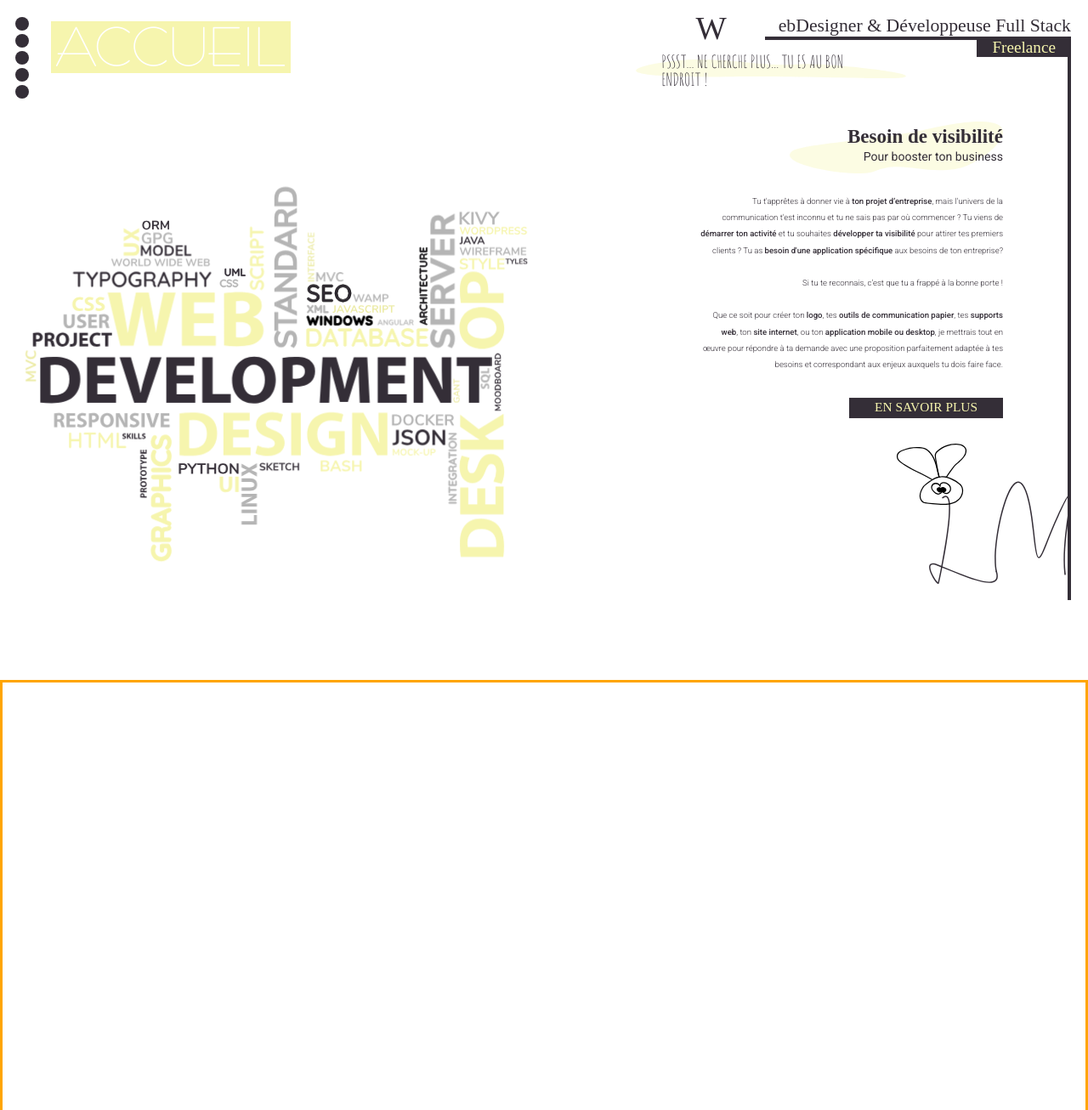
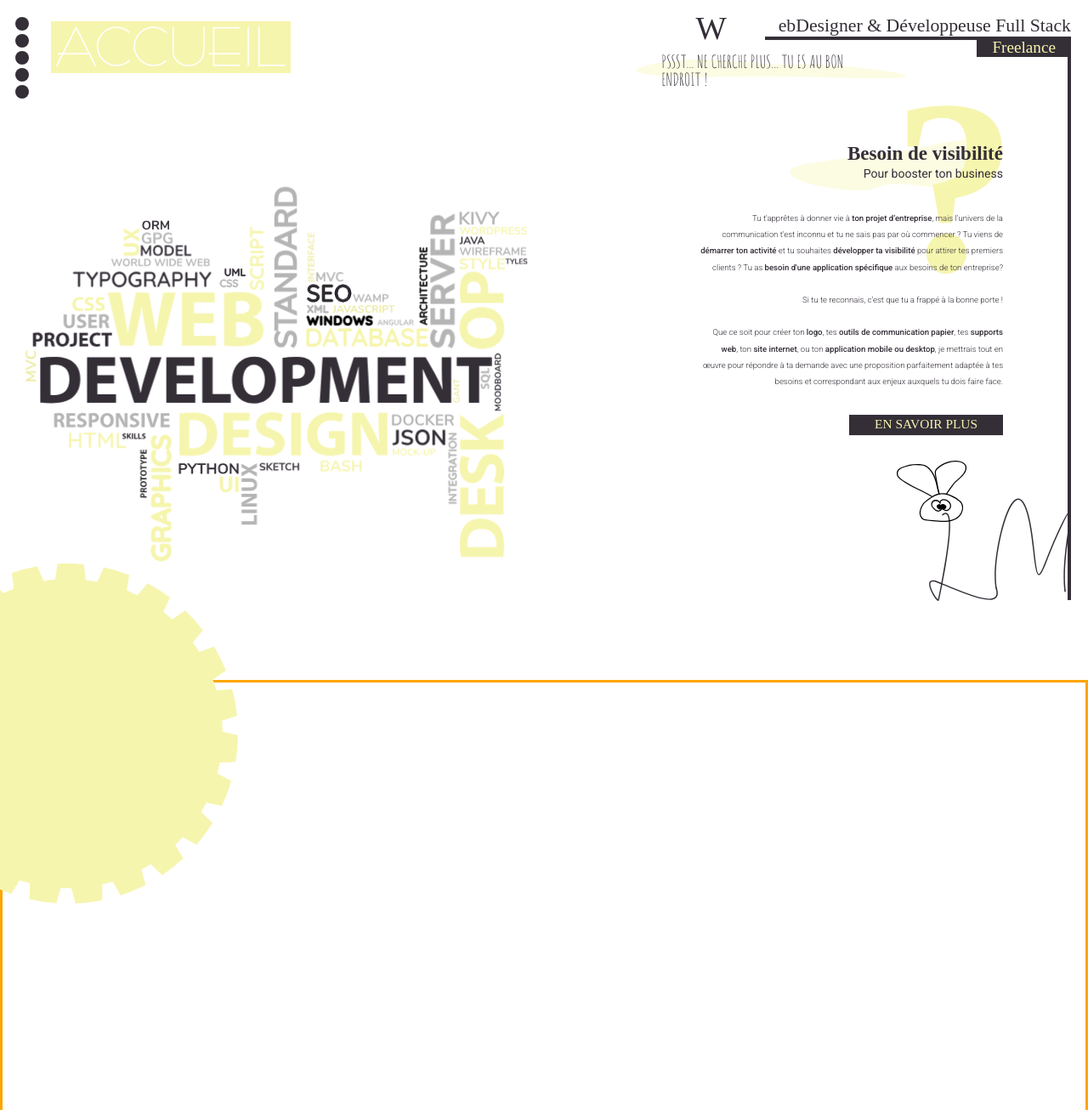
Before and after one commit to nattydreadnatty/nattydreadnatty.github.io, a PHP site: page /index.html in a window 1280 px wide. Shown: the top 1306 px of the page at 85% size. Run offline with PHP 8.4, Linux system fonts and the light colour scheme; some libraries are stand-ins or nearby versions; some web fonts are replaced.

Commit message:
add rouage and rouage anim

```diff
--- a/includes/css/animation-lamouche.css
+++ b/includes/css/animation-lamouche.css
@@ -15,7 +15,14 @@
 /* Animation hidden content */
 @keyframes display {
     to {
-        margin-top:unset;
+        height:unset;
+        overflow:visible;
+    }
+}
+
+@keyframes show {
+    to {
+        overflow:visible;
     }
 }
 
@@ -25,12 +32,14 @@
     animation-delay: 6s;
 }
 
-/* hidden content */
-#hidden-content{
-    margin-top:-1500px;
+
+body {
+    height:100vh;
+    overflow:hidden;
     animation: display 0s ease-out forwards;
     animation-delay: 8s;
 }
+
 
 /* mouche animation */
 .mask {
--- a/includes/css/style.css
+++ b/includes/css/style.css
@@ -164,6 +164,14 @@
     margin-top:220px;
 }
 
+#rouage-illust {
+    width:250px;
+}
+
+#rouage-illust img {
+    margin-left:-150px;
+}
+
 #accroche{
     width:52vw;
     text-align:right;
@@ -255,16 +263,27 @@
     padding:0 30px 0 30px;
 }
 
+#accroche-flex-container {
+    display:grid;
+    grid-template-columns: 1;
+    grid-template-rows: 1;
+    float:right;
+    width: 70%;
+    margin-right:80px;
+    margin-top:60px;
+    justify-content:right;
+}
+
 #accroche-content{
     display:grid;
     grid-template-columns: 1;
     grid-template-rows: 1;
     align-items: center;
     float:right;
-    width: 70%;
-    margin-right:80px;
-    margin-top:40px;
     justify-content:right;
+    grid-row: 1;
+    grid-column: 1;
+    z-index:5;
 }
 
 #accroche-content-background{
@@ -272,6 +291,18 @@
     grid-column: 1;
     z-index:1;
 }
+
+#accroche-content-question {
+    grid-row: 1;
+    grid-column: 1;
+    z-index:2;
+    margin-top:-90px;
+}
+
+#accroche-content-question img {
+    width:130px;
+}
+
 #accroche-content-background img{
     width:70%;
 }
@@ -310,6 +341,12 @@
     float:right;
     margin-right:80px;
     margin-top:30px;
+    border:0;
+    transition: all 0.5s ;
+}
+
+#accroche-cta:hover {
+    border-right: 20px solid #f6f5ae;
 }
 
 #accroche-cta a{
@@ -319,6 +356,11 @@
     color:#f6f5ae;
     padding:3px 30px 5px 30px;
     display:block;
+    transition: all 0.5s ;
+}
+
+#accroche-cta a:hover{
+    color: #fff;
 }
 
 #lm-logo{
--- a/index.html
+++ b/index.html
@@ -32,7 +32,7 @@
     </header>
     <!--------------------------------------------------------------------- MAIN ------------------------------------------------------------------------------>
     <main>
-
+        <!--
         <div id="intro-container">
             <svg id="LaMouche" xmlns="http://www.w3.org/2000/svg" viewBox="0 0 1132.15 586.08">
                 <defs>
@@ -241,7 +241,7 @@
                 </g>
             </svg>
         </div>
-
+        -->
         <div id="main-content">
             <div id="toggle-menu">
                 <svg id="Layer_1" data-name="Layer 1" xmlns="http://www.w3.org/2000/svg" >
@@ -1351,6 +1351,9 @@
                             </g>
                           </svg>
                     </div>
+                    <div id="rouage-illust">
+                      <img id="rouage" src="includes/images/rouage.svg" alt="rouage" />
+                    </div>
                 </div>
                 <div id="accroche">
                     <h1 id="accroche-title"><span>W</span>ebDesigner & Développeuse Full Stack</h1>
@@ -1368,6 +1371,10 @@
                             <div id="pssst-title">
                                 <h4>PSSST... NE CHERCHE PLUS... TU ES AU BON ENDROIT !</h4>
                             </div>
+                        </div>
+                        <div id="accroche-flex-container">
+                          <div id="accroche-content-question">
+                            <img src="includes/images/question.svg" alt="point d'interrogation" />
                           </div>
                           <div id="accroche-content">
                               <div id="accroche-content-background">
@@ -1384,6 +1391,7 @@
                                   <br/><br/>
                                   Que ce soit pour créer ton <span class="bold">logo</span>, tes <span class="bold">outils de communication papier</span>, tes <span class="bold">supports web</span>, ton <span class="bold">site internet</span>, ou ton <span class="bold">application mobile ou desktop</span>, je mettrais tout en œuvre pour répondre à ta demande avec une proposition parfaitement adaptée à tes besoins et correspondant aux enjeux auxquels tu dois faire face.
                               </p>
+                          </div>
                         </div>
                         <div id="accroche-cta">
                             <a href="" >EN SAVOIR PLUS</a>
@@ -1544,5 +1552,14 @@
                 });
             });
     </script>
+    <script>
+      window.onscroll = function () {
+          scrollRotate();
+      };
+      function scrollRotate() {
+          let image = document.getElementById("rouage");
+          image.style.transform = "rotate(" + window.pageYOffset/5 + "deg)"; // the lower number =  the faster rotation
+      }
+    </script>
 </body>
 </htmL>
```
Also changed, not shown: includes/css/animation-index.css (added), includes/images/question.svg (added), includes/images/rouage.svg (added). Lines whose indentation alone changed are shown as unchanged.
